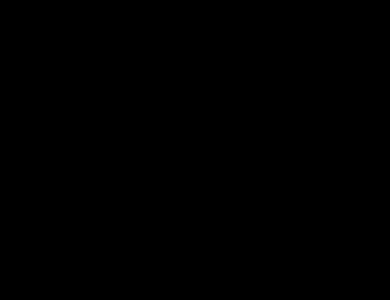
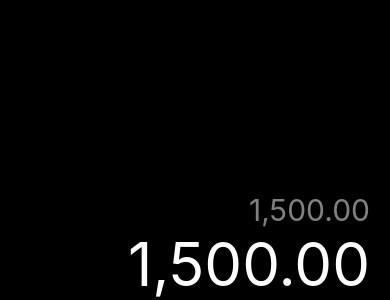
Before and after one commit to jreyesdev/calculadora, a React Native app: screen / in a window 390 px wide. Shown: the part 544-844 px from the top of the page. Built offline with nearby package versions, Linux system fonts and the light colour scheme.

Commit message:
seccion resultado y operacion

```diff
--- a/src/screens/CalculadoraScreen.tsx
+++ b/src/screens/CalculadoraScreen.tsx
@@ -1,10 +1,29 @@
 import React from 'react';
-import {Text, View} from 'react-native';
+import {StyleSheet, Text, View} from 'react-native';
 
 export const CalculadoraScreen = () => {
   return (
-    <View>
-      <Text>Calculadora</Text>
+    <View style={styles.container}>
+      <Text style={styles.operacion}>1,500.00</Text>
+      <Text style={styles.resultado}>1,500.00</Text>
     </View>
   );
 };
+
+const styles = StyleSheet.create({
+  container: {
+    flex: 1,
+    justifyContent: 'flex-end',
+    paddingHorizontal: 20,
+  },
+  resultado: {
+    color: 'white',
+    fontSize: 60,
+    textAlign: 'right',
+  },
+  operacion: {
+    color: 'rgba(255,255,255,0.5)',
+    fontSize: 30,
+    textAlign: 'right',
+  },
+});
```
